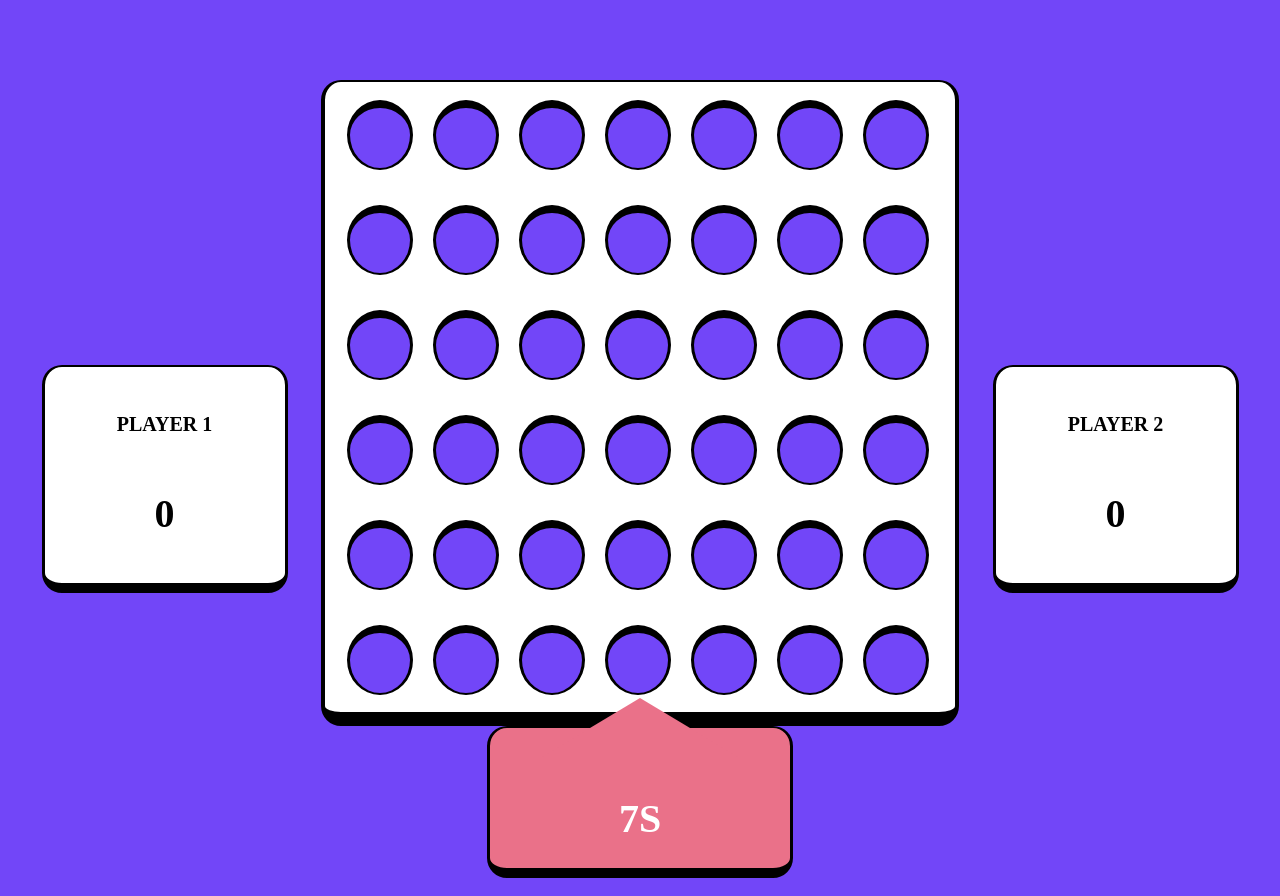
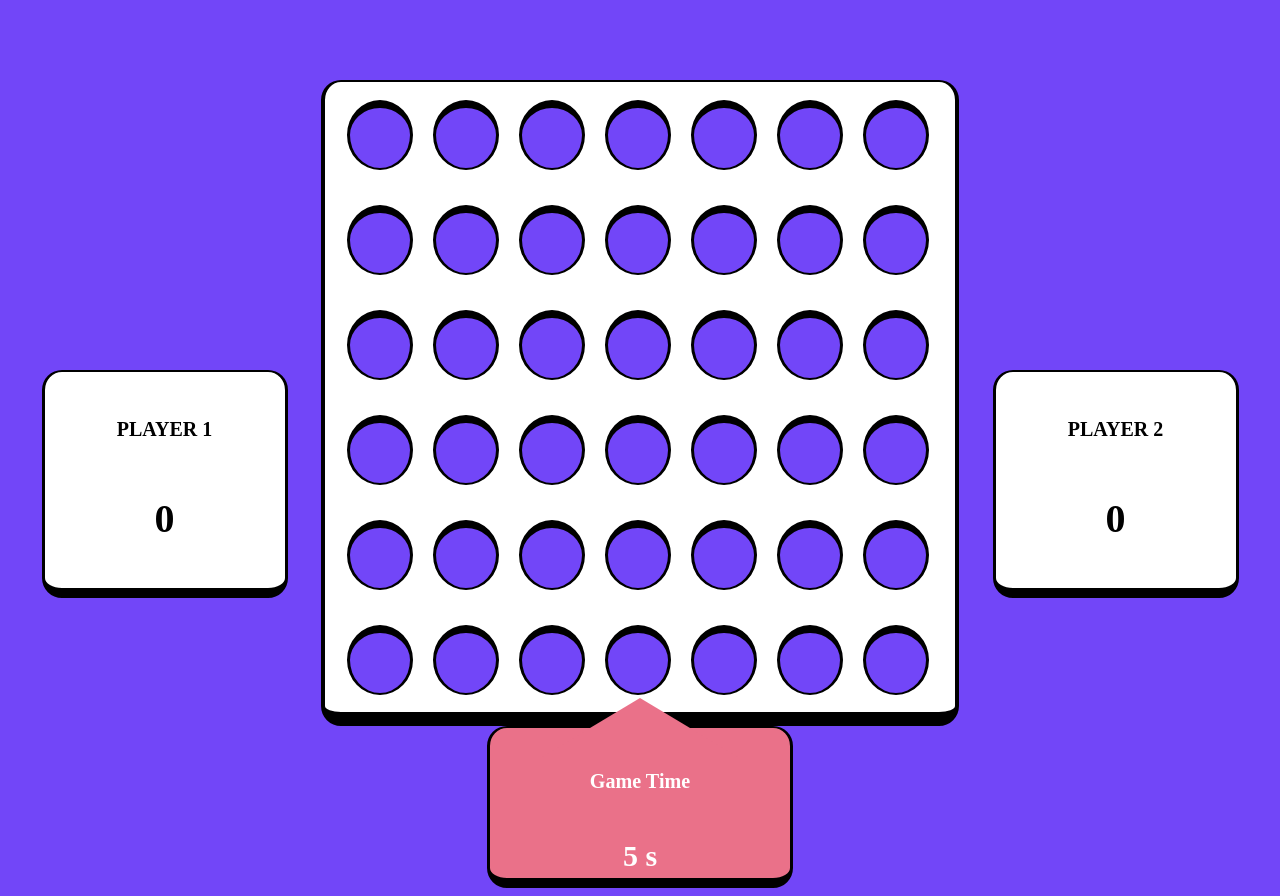
Before and after one commit to alejandroBarraza/connect-4, a React (Vite) app: page / in a window 1280 px wide. Built offline with nearby package versions, Linux system fonts and the light colour scheme.

Commit message:
fix timer style

```diff
--- a/src/App.css
+++ b/src/App.css
@@ -85,7 +85,7 @@ body {
   text-align: center;
   border: none;
   opacity: 1;
-  ;
+
 
 }
 
@@ -128,7 +128,8 @@ body {
   display: flex;
   flex-direction: column;
   justify-content: center;
-  font-size: 40px;
+  align-items: center;
+  font-size: 30px;
   font-weight: 600;
   color: white;
   background-color: rgb(234,113,137);
@@ -142,8 +143,10 @@ body {
   position: relative;
   margin-right: auto;
   margin-left: auto;
-  padding-top: 40px;
+  padding-top: 20px;
+  padding-bottom: 30px;
 }
+
 
 .timer-container::before{
   content: "";
--- a/src/components/Timer.tsx
+++ b/src/components/Timer.tsx
@@ -13,7 +13,8 @@ export const Timer = () => {
     const memoizedCounter = useMemo(() => timer, [timer])
     return (
         <div className='timer-container'>
-            <span>{memoizedCounter}S</span>
+            <h6>Game Time</h6>
+            <span>{memoizedCounter} s</span>
         </div>
     )
 }
```
